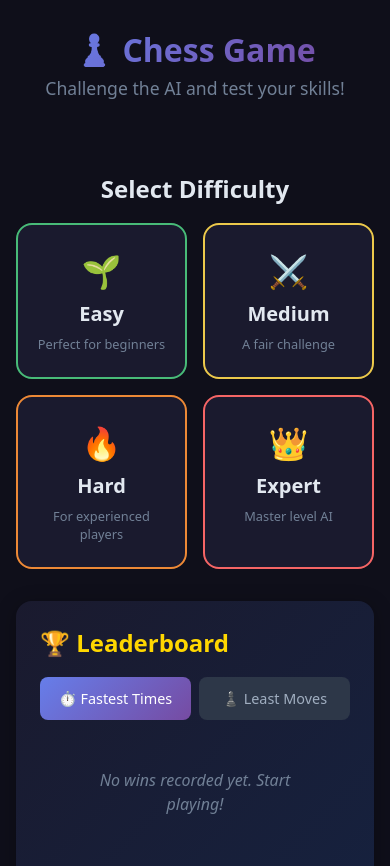
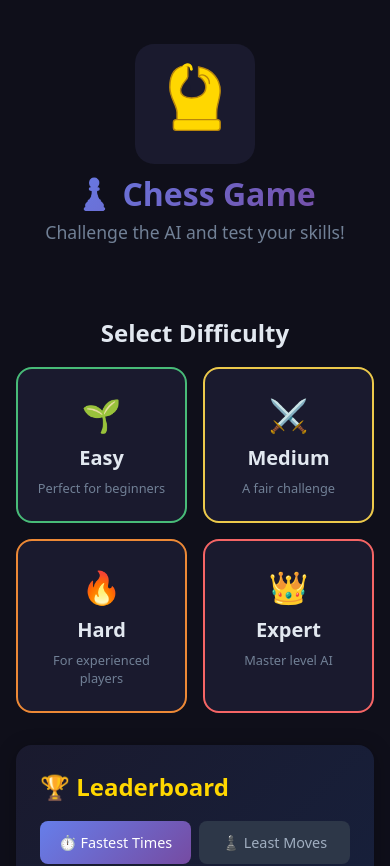
Before and after one commit to ray-seal/Chess, a React (Vite) app: page / in a window 390 px wide. Shown: the top 866 px of the page. Built offline with nearby package versions, Linux system fonts and the light colour scheme.

Commit message:
Add project logo (logo.svg), favicon, README header, and app header
Co-authored-by: ray-seal <216802940+ray-seal@users.noreply.github.com>

```diff
--- a/index.html
+++ b/index.html
@@ -2,6 +2,7 @@
 <html lang="en">
   <head>
     <meta charset="UTF-8" />
+    <link rel="icon" type="image/svg+xml" href="/logo.svg" />
     <link rel="icon" type="image/svg+xml" href="/chess-icon.svg" />
     <link rel="apple-touch-icon" href="/chess-icon-192.svg" />
     <meta name="viewport" content="width=device-width, initial-scale=1.0" />
--- a/src/components/HomeScreen.tsx
+++ b/src/components/HomeScreen.tsx
@@ -1,5 +1,6 @@
 import type { Difficulty } from '../types';
 import { Leaderboard } from './Leaderboard';
+import '../styles/logo.css';
 import './HomeScreen.css';
 
 interface HomeScreenProps {
@@ -17,6 +18,7 @@ export function HomeScreen({ onStartGame }: HomeScreenProps) {
   return (
     <div className="home-screen">
       <header className="home-header">
+        <img src="/logo.svg" alt="Chess Game Logo" className="app-logo" />
         <h1>♟️ Chess Game</h1>
         <p>Challenge the AI and test your skills!</p>
       </header>
--- /dev/null
+++ b/src/styles/logo.css
@@ -0,0 +1,13 @@
+.app-logo {
+  max-width: 160px;
+  height: auto;
+  display: block;
+  margin: 16px auto;
+}
+
+@media (max-width: 600px) {
+  .app-logo {
+    max-width: 120px;
+    margin: 12px auto;
+  }
+}
```
Also changed, not shown: public/logo.svg (added), 1 other file (tests, documents, lock files or other folders).
